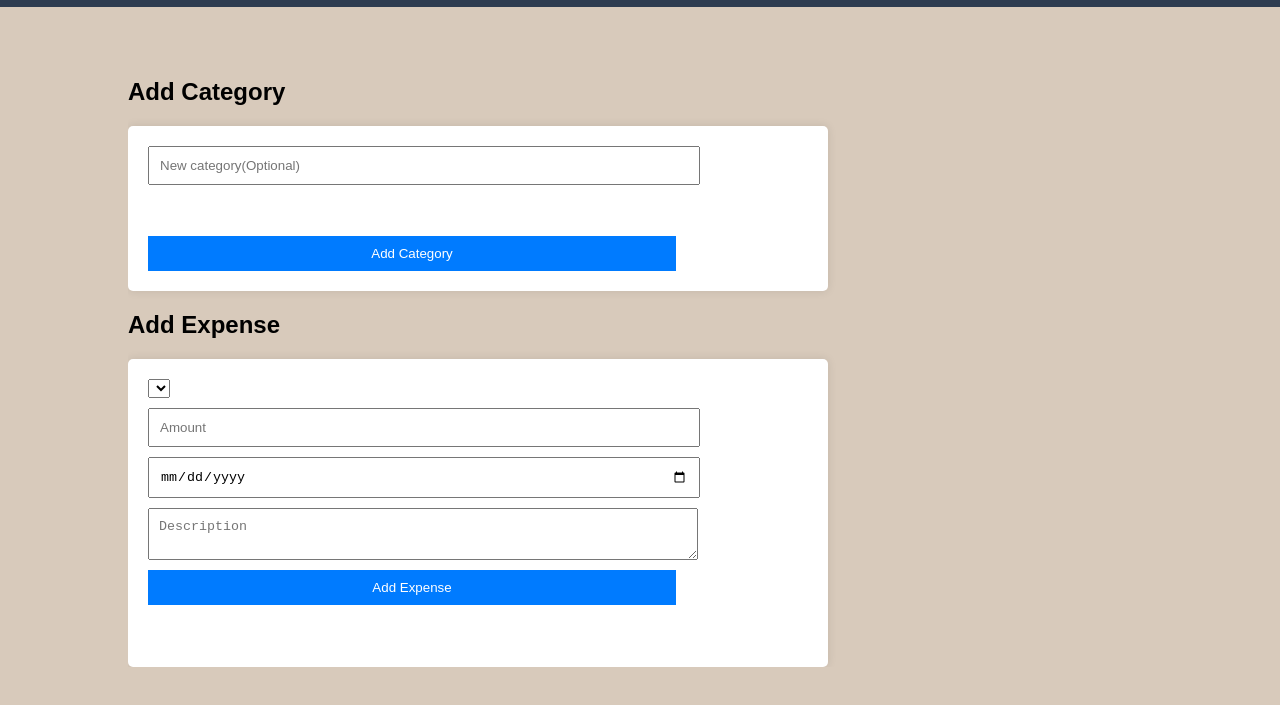
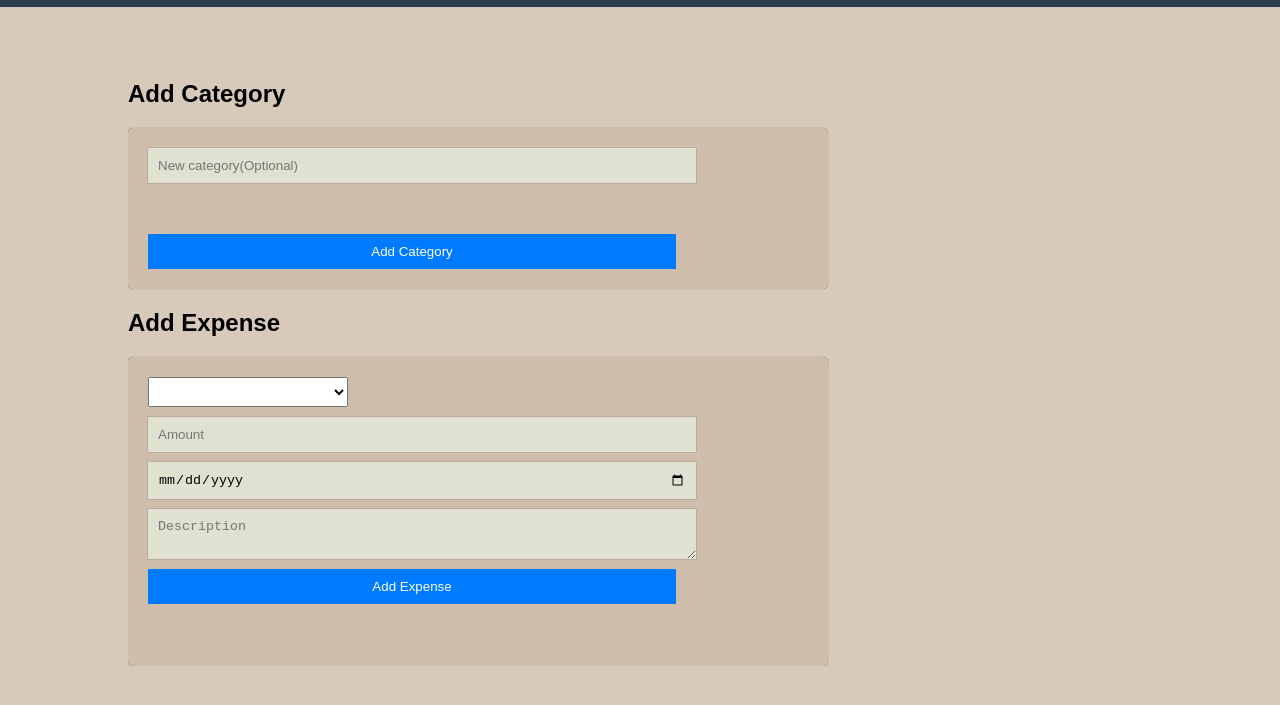
Before and after one commit to UWINTWALI/Expense_Tracker_App, a website: page expense.html in a window 1280 px wide. Shown: the part 93-798 px from the top of the page. Drawn offline with Linux system fonts and the light colour scheme; no server answers.

Commit message:
feat: initial commit | Expense tracker application

```diff
--- a/resources/css/style.css
+++ b/resources/css/style.css
@@ -8,6 +8,7 @@
      --color-dark-blue:#2e3c50;
      --color-dark-blue-2:#2c3e50;
      --color-white:#ffffff;
+     --color-dark-white: #E1E1D1;
 
  }
 
@@ -42,10 +43,10 @@ header h1 {
 }
 
 form {
-    background-color: var(--color-white);
+    background-color: var(--color-brown-lighter);
     padding: 20px;
     border-radius: 5px;
-    box-shadow: 0 0 10px rgba(0, 0, 0, 0.1);
+    box-shadow: 0 0 1px rgba(0, 0, 0, 0.6);
 }
 label{
     display: none;
@@ -62,6 +63,12 @@ textarea,
     width: 80%;
     padding: 10px;
     margin:0;
+}
+input,
+textarea{
+    background-color: var(--color-dark-white);
+    border: none;
+    box-shadow: 0 0 1px rgba(0, 0, 0, .5);
 }
 
 .button {
@@ -91,6 +98,10 @@ textarea,
 
 .help-msg-visible {
     opacity: 1 !important;
+}
+select{
+    width: 200px;
+    height: 30px;
 }
 /* ______________________ADD EXPENSE_______________________ */
 .expense-section{
```
Also changed, not shown: README.md.
